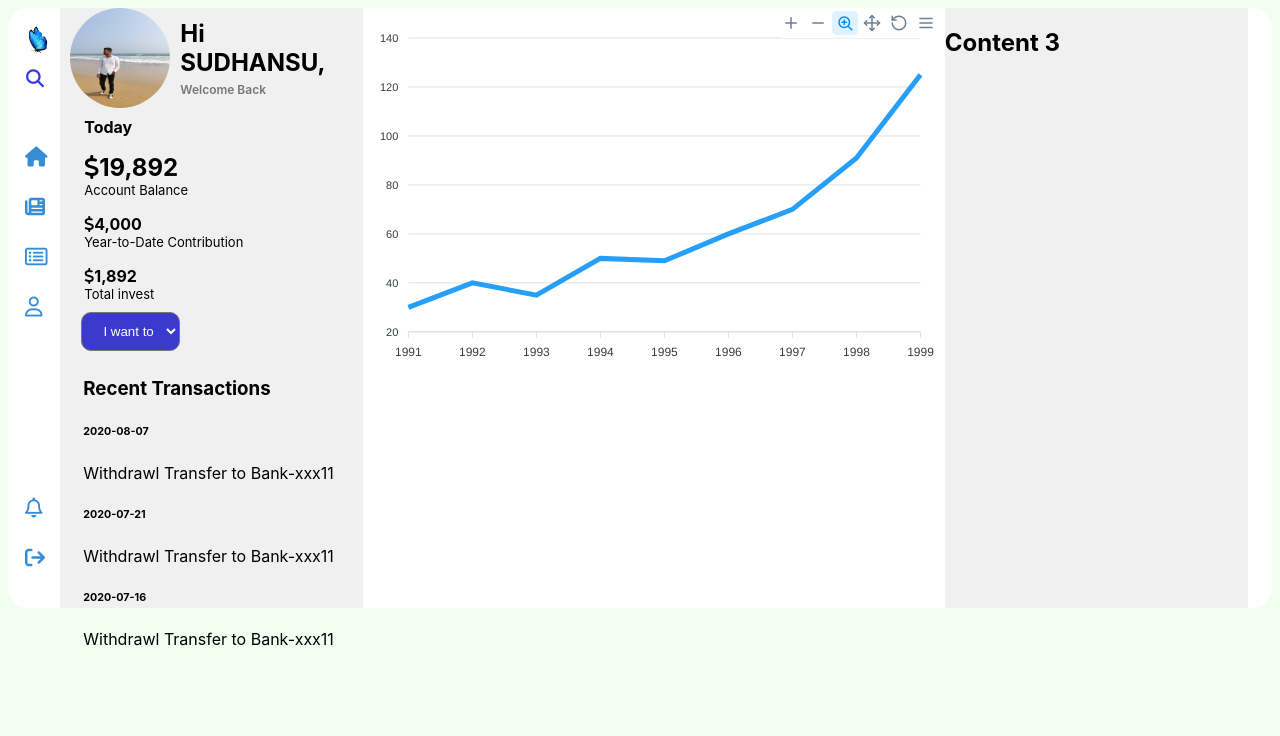
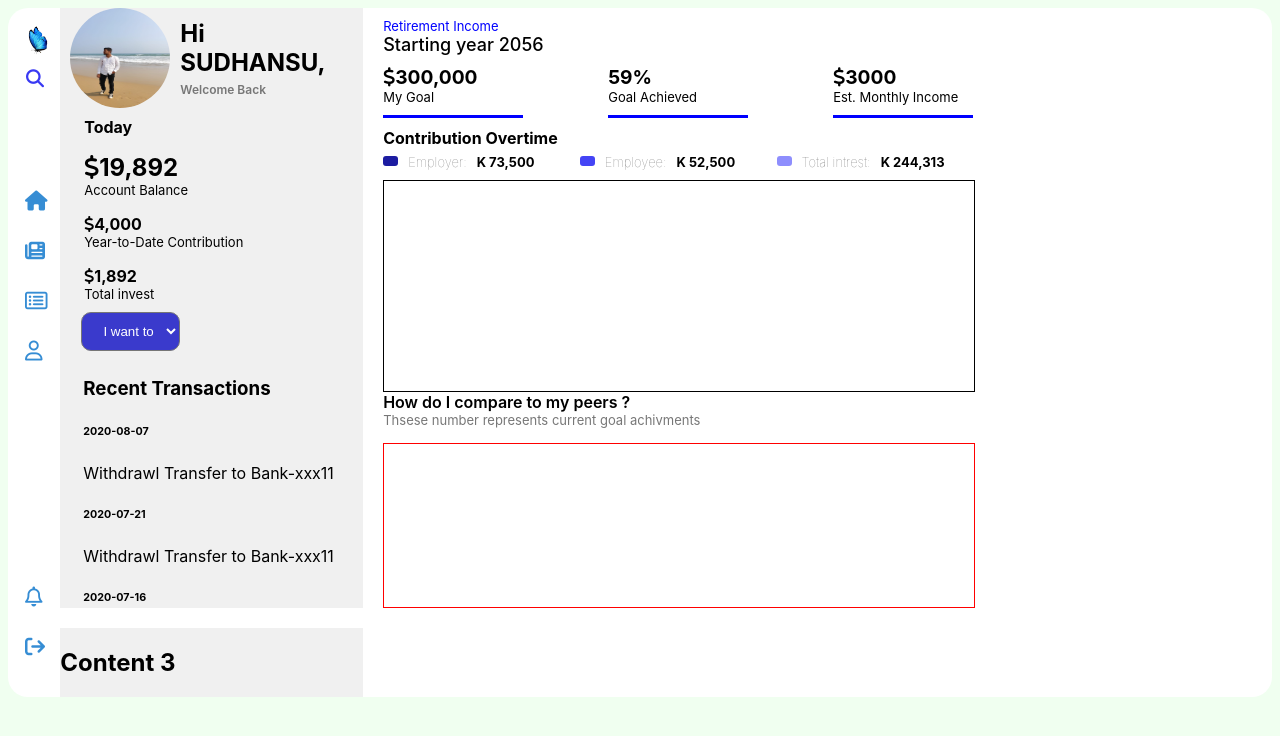
Before and after one commit to CoderSid063/Investment-Dashboard, a plain HTML site: page index.html in a window 1280 px wide. Drawn offline with nearby package versions, Linux system fonts and the light colour scheme; a script that the page names is missing.

Commit message:
WIP: developing box2(incomplete)

```diff
--- a/index.html
+++ b/index.html
@@ -14,6 +14,7 @@
       crossorigin="anonymous"
       referrerpolicy="no-referrer"
     />
+    <!-- Chart Links -->
     <script src="https://cdn.jsdelivr.net/npm/apexcharts"></script>
   </head>
   <body>
@@ -107,7 +108,80 @@
         </div>
 
         <!-- Content Box 2 -->
-        <div class="content-box box2" id="chart"></div>
+        <div class="content-box">
+          <div class="box2">
+            <div class="retirement">
+              <div class="income">
+                <section id="income">Retirement Income</section>
+                <section id="incomeText">Starting year 2056</section>
+              </div>
+              <div class="dollar">
+                <div id="dollar">
+                  <section id="dollarlogo">
+                    <i class="fa-solid fa-dollar-sign"></i>300,000
+                  </section>
+                  <section id="dollarText">My Goal</section>
+                  <div class="lineDiv"></div>
+                </div>
+                <div id="dollar">
+                  <section id="dollarlogo">59%</section>
+                  <section id="dollarText">Goal Achieved</section>
+                  <div class="lineDiv"></div>
+                </div>
+                <div id="dollar">
+                  <section id="dollarlogo">
+                    <i class="fa-solid fa-dollar-sign"></i>3000
+                  </section>
+                  <section id="dollarText">Est. Monthly Income</section>
+                  <div class="lineDiv"></div>
+                </div>
+              </div>
+            </div>
+            <div class="overtime">
+              <div id="employ">
+                <div id="Contribution">Contribution Overtime</div>
+                <div id="employData">
+                  <div id="employDataInfo">
+                    <div
+                      id="employDot"
+                      style="background-color: rgb(28, 28, 161)"
+                    ></div>
+                    <div id="employer">Employer:</div>
+                    <div id="employerValue">K 73,500</div>
+                  </div>
+                  <div id="employDataInfo">
+                    <div
+                      id="employDot"
+                      style="background-color: rgb(68, 68, 245)"
+                    ></div>
+                    <div id="employer">Employee:</div>
+                    <div id="employerValue">K 52,500</div>
+                  </div>
+                  <div id="employDataInfo">
+                    <div
+                      id="employDot"
+                      style="background-color: rgb(142, 142, 253)"
+                    ></div>
+                    <div id="employer">Total intrest:</div>
+                    <div id="employerValue">K 244,313</div>
+                  </div>
+                </div>
+              </div>
+              <div id="chartBar"></div>
+            </div>
+            <div class="peers">
+              <div id="peerText">
+                <section style="font-weight: 600">
+                  How do I compare to my peers ?
+                </section>
+                <section style="color: #777; font-size: small">
+                  Thsese number represents current goal achivments
+                </section>
+              </div>
+              <div id="percentage"></div>
+            </div>
+          </div>
+        </div>
 
         <!-- Content Box 3 -->
         <div class="content-box box3">
--- a/script.js
+++ /dev/null
@@ -1,18 +0,0 @@
-var options = {
-  chart: {
-    type: "line",
-  },
-  series: [
-    {
-      name: "sales",
-      data: [30, 40, 35, 50, 49, 60, 70, 91, 125],
-    },
-  ],
-  xaxis: {
-    categories: [1991, 1992, 1993, 1994, 1995, 1996, 1997, 1998, 1999],
-  },
-};
-
-var chart = new ApexCharts(document.querySelector("#chart"), options);
-
-chart.render();
--- a/style.css
+++ b/style.css
@@ -14,6 +14,18 @@ body {
   margin: 8px;
   border-radius: 20px;
   background-color: #FFFFFF;
+}
+#main-content {
+  flex: 1;
+  display: flex;
+  gap: 20px;
+  flex-wrap: wrap;
+  width: 98%;
+  height: 100%;
+}
+.content-box {
+  background-color: #f0f0f0;
+  /* margin:25px 20px; */
 }
 
 /*----Sidebar Section---- */
@@ -78,16 +90,7 @@ body {
   background-color: rgb(42, 80, 252);
   color: snow;
 }
-#main-content {
-  flex: 1;
-  display: flex;
-  width: 98%;
-  height: 100%;
-}
-.content-box {
-  background-color: #f0f0f0;
-  /* margin:25px 20px; */
-}
+
 
 /* Box1 */
 .content-box .box1 {
@@ -185,13 +188,123 @@ body {
 }
 .history-container{
   margin-left: 7px;
-
 }
 
 /* --------Box2-------- */
 .box2{
-  width: 48%;
+  width: 590px;
+  height: 100%;
   background-color:transparent;
+  display: flex;
+  flex-direction: column;
+  background-color: #FFFFFF;
+}
+.retirement{
+  width: 100%;
+  height: 20%;
+  display: flex;
+  flex-direction: column;
+  justify-content: space-evenly;
+  /* border: 1px solid black; */
+  /* background-color:rosybrown; */
+}
+#income{
+  color: blue;
+  font-size: small;
+}
+#incomeText{
+  font-size: large;
+  font-weight: 500;
+}
+.dollar{
+  width: 100%;
+  display: flex;
+  justify-content: space-between;
+}
+#dollar{
+  width: 140px;
+}
+.lineDiv{
+  width: 100%;
+  height: 3px;
+  background-color: blue;
+  margin-top: 10px;
+}
+#dollarlogo{
+  font-weight: 700;
+  font-size: larger;
+}
+#dollarText{
+  font-size: small;
+}
+.overtime{
+  width: 100%;
+  height: 44%;
+  display: flex;
+  flex-direction: column;
+  /* background-color:orange; */
+}
+#employ{
+  display: flex;
+  flex-direction: column;
+  width: 100%;
+  height: 20%;
+}
+#Contribution{
+  font-weight: 700;
+  height: 100%;
+}
+#employData{
+  display: flex;
+  width: 100%;
+  height: 100%;
+}
+#employDataInfo{
+  display: flex;
+  gap: 10px;
+  width: 100%;
+  height: 100%;
+}
+#employDot{
+  width: 15px;
+  height: 10px;
+  margin-top: 2px;
+  border-radius: 3px;
+}
+#employer{
+  font-size: small;
+  font-weight: lighter;
+  color: #777;
+}
+#employerValue{
+  font-size: small;
+  font-weight:700;
+}
+
+#chartBar{
+  width: 100%;
+  height: 80%;
+  border: 1px solid black;
+}
+#chart{
+  width: 100%;
+}
+.peers{
+  width: 100%;
+  height: 36%;
+  display: flex;
+  flex-direction: column;
+  gap: 10px;
+  /* background-color:blueviolet; */
+}
+#peerText{
+  width: 100%;
+  height: 20%;
+}
+#percentage{
+  width: 100%;
+  height: 80%;
+  border: 1px solid red;
 }
 
 /* ------Box3---- */
```
